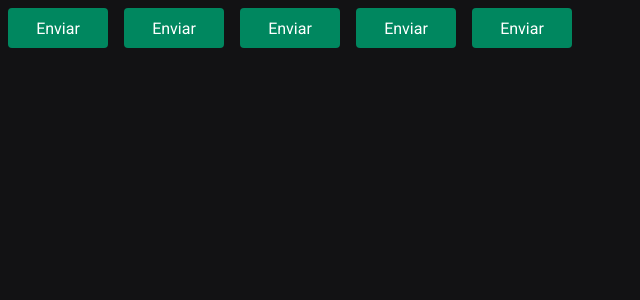
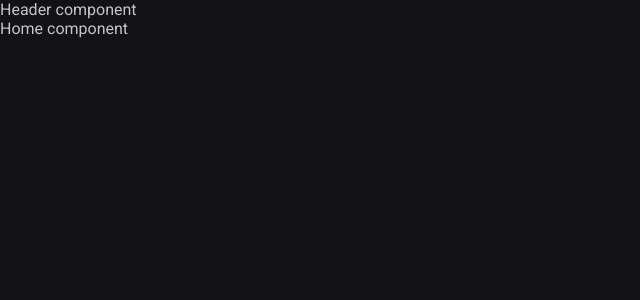
Before and after one commit to bl4ros/ignite-timer-ts, a React (Vite) app: page / in a window 1280 px wide. Shown: the top 300 px of the page, without its empty margins (0-640 px from the left). Built offline with nearby package versions, Linux system fonts and the light colour scheme.

Commit message:
feat: create initial pages and routes
- added react-router-dom
- create default route layout

```diff
--- a/package.json
+++ b/package.json
@@ -11,6 +11,7 @@
   "dependencies": {
     "react": "^18.2.0",
     "react-dom": "^18.2.0",
+    "react-router-dom": "^6.8.1",
     "styled-component": "^2.8.0",
     "styled-components": "^5.3.6"
   },
--- a/src/App.tsx
+++ b/src/App.tsx
@@ -1,17 +1,17 @@
 import { ThemeProvider } from "styled-components";
-import { Button } from "./components/Button";
 
 import { GlobalStyle } from "./styles/global";
 import { defaultTheme } from "./styles/themes/default";
+import { BrowserRouter } from "react-router-dom";
+
+import { Router } from "../src/Router";
 
 export function App() {
   return (
     <ThemeProvider theme={defaultTheme}>
-      <Button variant="primary" />
-      <Button variant="secondary" />
-      <Button variant="danger" />
-      <Button variant="success" />
-      <Button />
+      <BrowserRouter>
+        <Router />
+      </BrowserRouter>
       <GlobalStyle />
     </ThemeProvider>
   );
--- /dev/null
+++ b/src/Router.tsx
@@ -0,0 +1,15 @@
+import { Routes, Route } from "react-router-dom";
+import { Home } from "./pages/Home";
+import { History } from "./pages/History";
+import { DefaultLayout } from "./layouts/DefaultLayout";
+
+export function Router() {
+  return (
+    <Routes>
+      <Route path="/" element={<DefaultLayout />}>
+        <Route path="/" element={<Home />}></Route>
+        <Route path="/history" element={<History />}></Route>
+      </Route>
+    </Routes>
+  );
+}
--- a/src/components/Button.styles.ts
+++ /dev/null
@@ -1,32 +0,0 @@
-import styled, { css } from "styled-components";
-
-export type ButtonVariant = "primary" | "secondary" | "danger" | "success";
-
-interface ButtonContainerProps {
-  variant: ButtonVariant;
-}
-
-const buttonVariants = {
-  primary: "purple",
-  secondary: "orange",
-  danger: "red",
-  success: "green",
-};
-
-export const ButtonContainer = styled.button<ButtonContainerProps>`
-  width: 100px;
-  height: 40px;
-  border: 0;
-  border-radius: 4px;
-  margin: 8px;
-  cursor: pointer;
-
-  background-color: ${(props) => props.theme["green-500"]};
-  color: ${(props) => props.theme.white};
-
-  /* ${(props) => {
-    return css`
-      background-color: ${buttonVariants[props.variant]};
-    `;
-  }} */
-`;
--- a/src/components/Button.tsx
+++ /dev/null
@@ -1,9 +0,0 @@
-import { ButtonContainer, ButtonVariant } from "./Button.styles";
-
-interface ButtonProps {
-  variant?: ButtonVariant;
-}
-
-export function Button({ variant = "primary" }: ButtonProps) {
-  return <ButtonContainer variant={variant}>Enviar</ButtonContainer>;
-}
--- /dev/null
+++ b/src/components/Header.tsx
@@ -0,0 +1,3 @@
+export function Header() {
+  return <div>Header component</div>;
+}
--- /dev/null
+++ b/src/layouts/DefaultLayout.tsx
@@ -0,0 +1,11 @@
+import { Outlet } from "react-router-dom";
+import { Header } from "../components/Header";
+
+export function DefaultLayout() {
+  return (
+    <div>
+      <Header />
+      <Outlet />
+    </div>
+  );
+}
--- /dev/null
+++ b/src/pages/History.tsx
@@ -0,0 +1,5 @@
+interface HomeProps {}
+
+export function History(props: HomeProps) {
+  return <div>History components</div>;
+}
--- /dev/null
+++ b/src/pages/Home.tsx
@@ -0,0 +1,5 @@
+interface HomeProps {}
+
+export function Home(props: HomeProps) {
+  return <div>Home component</div>;
+}
```
Also changed, not shown: 1 other file (tests, documents, lock files or other folders).
